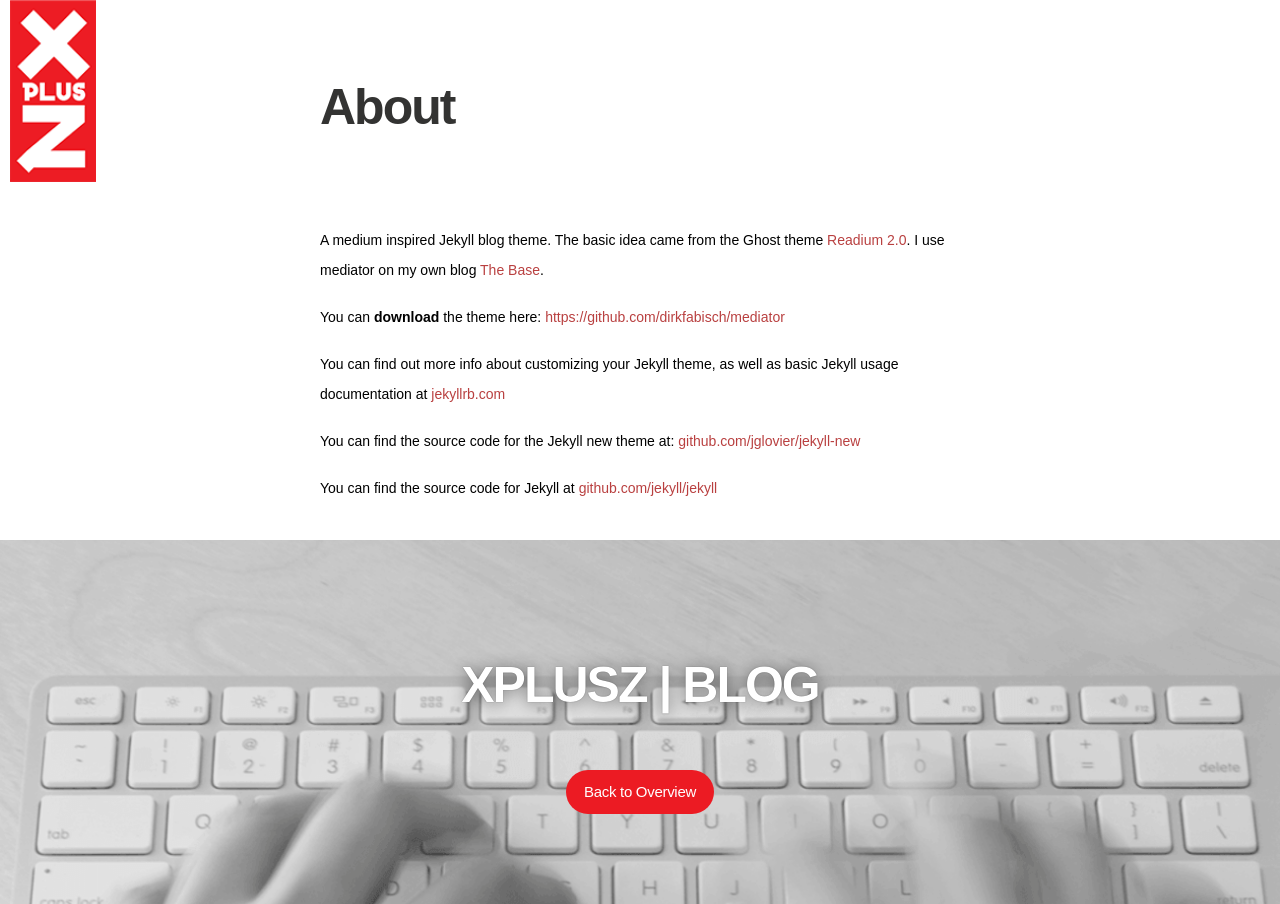
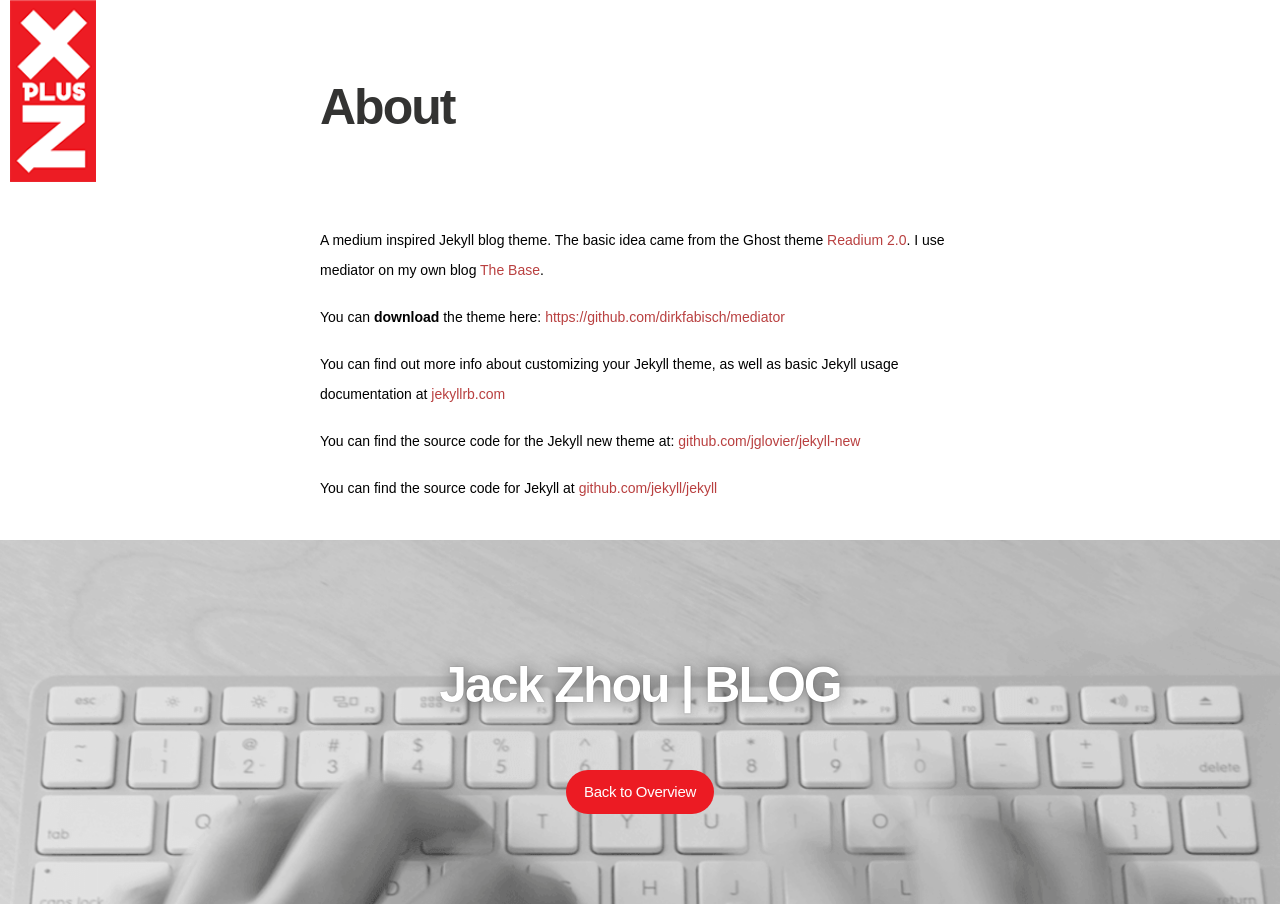
Before and after one commit to zhoule/zhoule.github.com, a Jekyll site: the page built from about.md, in a window 1280 px wide. Built offline with Jekyll 4.4.1, drawn with Linux system fonts in a browser that asks for light colours; nearby versions of some CDN libraries; some web fonts are replaced; Markdown is read by kramdown in place of the engine named in the settings.

Commit message:
Update _config.yml

```diff
--- a/_config.yml
+++ b/_config.yml
@@ -3,8 +3,8 @@ markdown: redcarpet
 highlighter: pygments
 
 # Site settings
-title: "XPLUSZ | BLOG"
-description: > # X Plus Z Offical Blog
+title: "Jack Zhou | BLOG"
+description: > # Jack Zhou
 
 email: a-mail@mail.mail
 #blog logo
```
